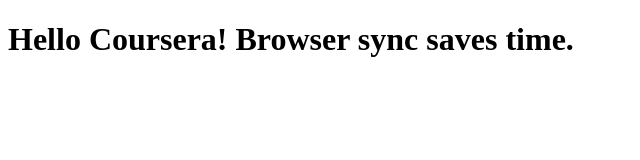
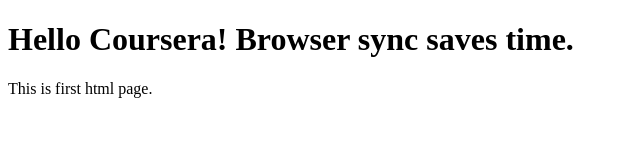
Before and after one commit to ukshitsuvarna/htmlcssuka, a plain HTML site: page website/index.html in a window 1280 px wide. Shown: the whole page, without its empty margins (0-640 px from the left). Drawn offline with Linux system fonts and the light colour scheme.

Commit message:
Small addition

```diff
--- a/website/index.html
+++ b/website/index.html
@@ -5,5 +5,6 @@
     </head>
     <body>
         <h1>Hello Coursera! Browser sync saves time.</h1>
+        <p>This is first html page.</p>
     </body>
 </html>
```
